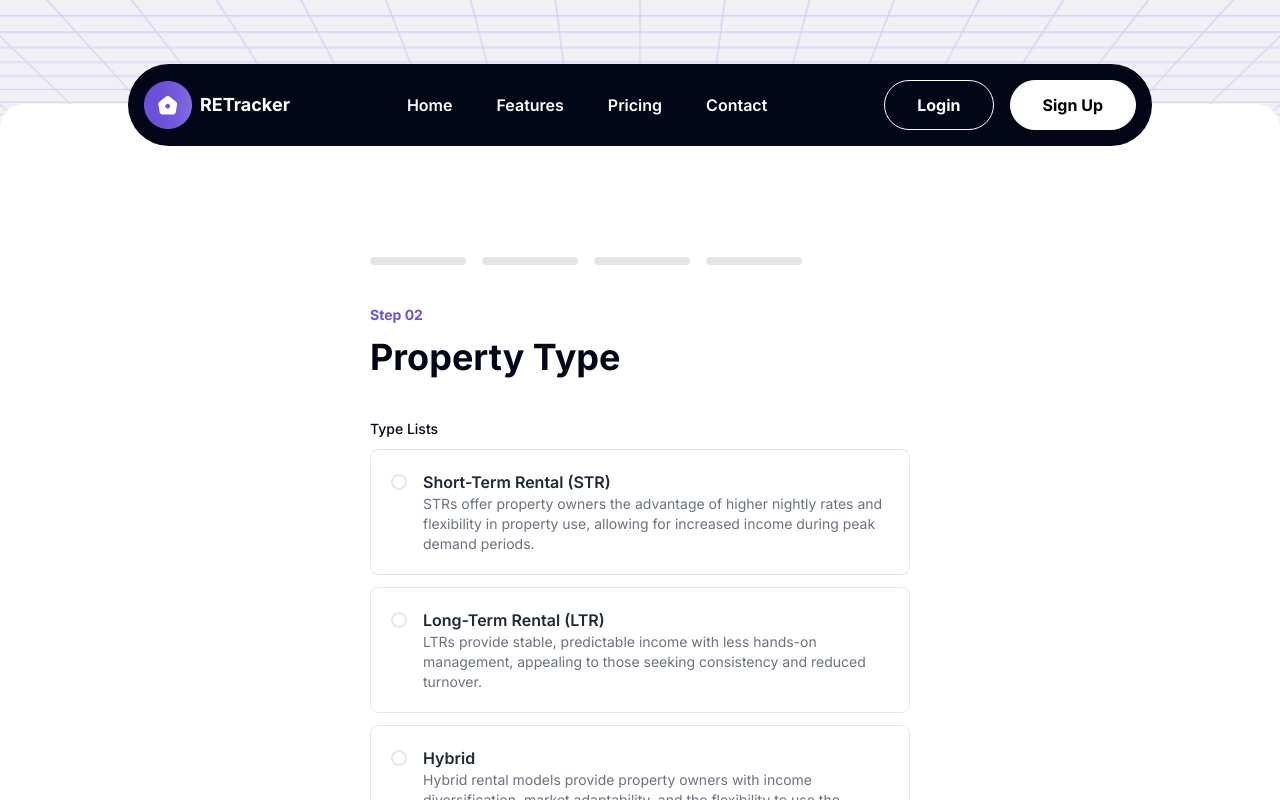
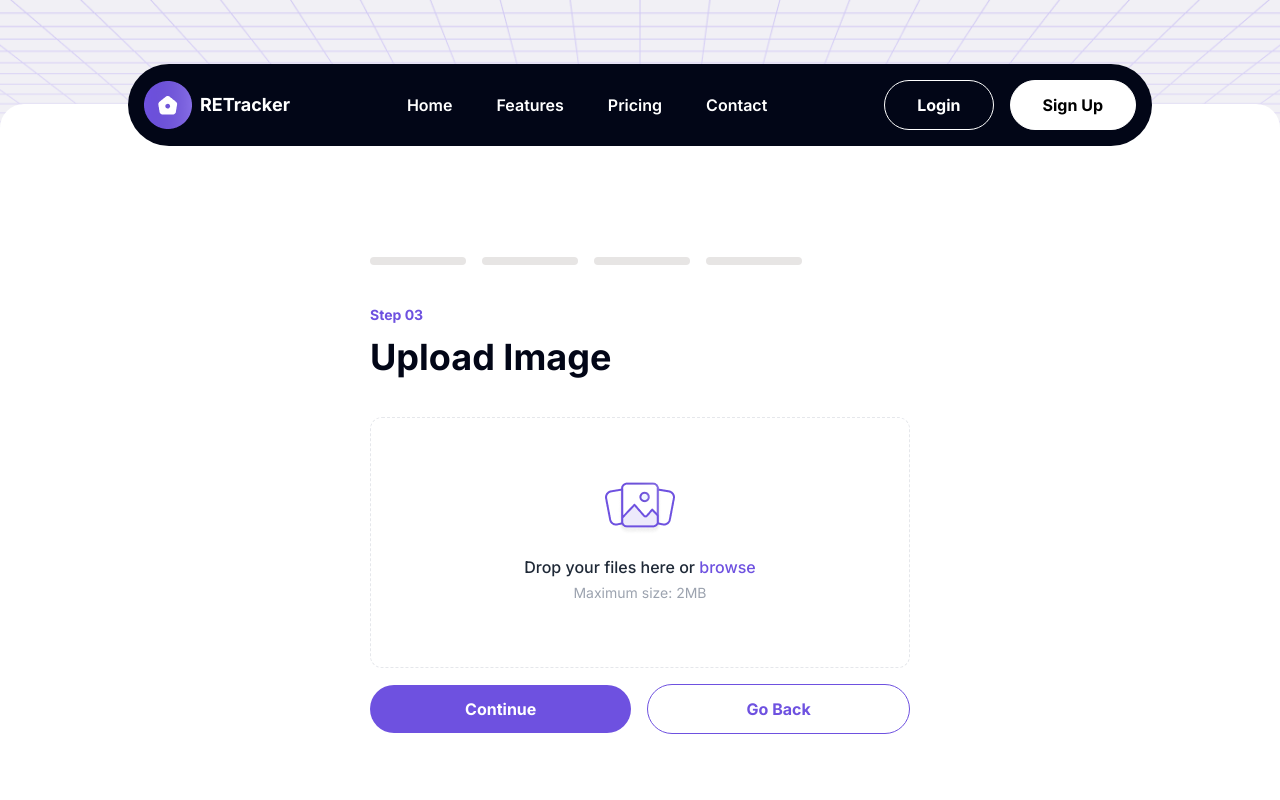
Before and after one commit to MamtazDev/ReTracker, a React (Vite) app: page /add-priority in a window 1280 px wide. Shown: the top 800 px of the page. Built offline with nearby package versions, Linux system fonts and the light colour scheme.

Commit message:
step three add

```diff
--- /dev/null
+++ b/src/Components/AddProperty/StepThree.jsx
@@ -0,0 +1,100 @@
+import React, { useRef, useState } from "react";
+import AuthTitle from "../../Shared/AuthTitle";
+import PrimaryBtn from "../../Shared/PrimaryBtn";
+import OutLineBtn from "../../Shared/OutLineBtn";
+import StepLines from "../../Shared/StepLines";
+import imgGrp from "../../assets/img-grp.png";
+import { RxCross2 } from "react-icons/rx";
+
+const StepThree = () => {
+  const fileRef = useRef();
+  const [selectedImages, setSelectedImages] = useState([]);
+
+  const handleFileChange = (event) => {
+    const files = event.target.files;
+    const imagesArray = Array.from(files).map((file) =>
+      URL.createObjectURL(file)
+    );
+    setSelectedImages((prevImages) => [...prevImages, ...imagesArray]);
+  };
+  const handleDrop = (event) => {
+    event.preventDefault();
+    const files = event.dataTransfer.files;
+    handleFiles(files);
+  };
+
+  const handleFiles = (files) => {
+    const imagesArray = Array.from(files).map((file) =>
+      URL.createObjectURL(file)
+    );
+    setSelectedImages((prevImages) => [...prevImages, ...imagesArray]);
+  };
+
+  const handleDragOver = (event) => {
+    event.preventDefault();
+  };
+  const handleRemoveImage = (index) => {
+    event.preventDefault();
+    const updatedImages = [...selectedImages];
+    updatedImages.splice(index, 1);
+    setSelectedImages(updatedImages);
+  };
+  return (
+    <div className="pb-28 pt-p_153 max-w-authWidth mx-auto">
+      <StepLines />
+
+      <p className="text-primary font-bold text-sm mb-3">Step 03</p>
+      <AuthTitle>Upload Image </AuthTitle>
+
+      <form>
+        <input
+          ref={fileRef}
+          type="file"
+          className="hidden"
+          accept="image/*"
+          onChange={handleFileChange}
+          multiple
+        />
+        <div
+          onClick={() => fileRef.current.click()}
+          onDrop={handleDrop}
+          onDragOver={handleDragOver}
+          className="border rounded-xl border-dashed border-[#E5E7EB] text-center py-16 mt-10 mb-4"
+        >
+          <img className="mx-auto mb-5" src={imgGrp} alt="" />
+          <p className="text-base font-medium text-[#1F2937] mb-1">
+            Drop your files here or <span className="text-primary">browse</span>
+          </p>
+          <p className="text-[#9CA3AF] text-sm font-normal">
+            Maximum size: 2MB
+          </p>
+        </div>
+        <div className="img_box grid grid-cols-4 gap-4">
+          {selectedImages.map((image, index) => (
+            <div key={index} className="relative">
+              <img
+                src={image}
+                height={120}
+                alt={`Selected ${index + 1}`}
+                className="w-full  object-cover rounded-3xl"
+              />
+              <button
+                onClick={() => handleRemoveImage(index)}
+                className="absolute top-2 right-2 icon z-10"
+              >
+                <RxCross2 />
+              </button>
+            </div>
+          ))}
+        </div>
+
+        <div className="flex items-center gap-4">
+          <PrimaryBtn>Continue</PrimaryBtn>
+          <OutLineBtn>Go Back</OutLineBtn>
+        </div>
+      </form>
+    </div>
+  );
+};
+
+export default StepThree;
--- a/src/Pages/AddProperty.jsx
+++ b/src/Pages/AddProperty.jsx
@@ -2,12 +2,14 @@ import React from "react";
 import Auth from "../Shared/Auth";
 import StepOne from "../Components/AddProperty/StepOne";
 import StepTwo from "../Components/AddProperty/StepTwo";
+import StepThree from "../Components/AddProperty/StepThree";
 
 const AddProperty = () => {
   return (
     <Auth>
       {/* <StepOne /> */}
-      <StepTwo/>
+      {/* <StepTwo/> */}
+      <StepThree/>
     </Auth>
   );
 };
```
Also changed, not shown: src/assets/img-grp.png (added).
